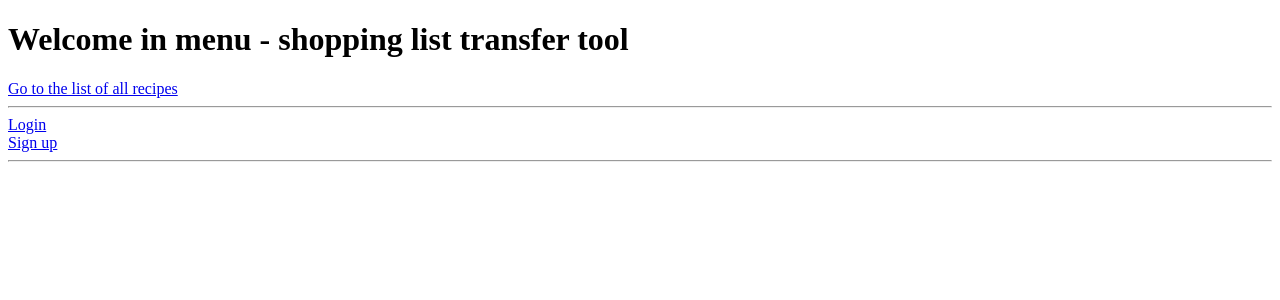
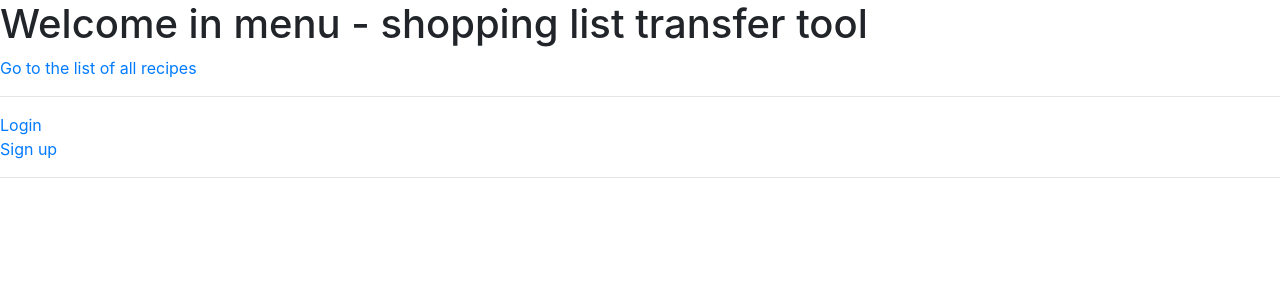
Before and after one commit to emoranska/Django_menu_planner, a Django app: page / in a window 1280 px wide. Shown: the top 300 px of the page. Run offline with Django 3.2, Linux system fonts and the light colour scheme; some libraries are stand-ins or nearby versions.

Commit message:
Bootstrap added to base.html

```diff
--- a/menu_planner/backend/templates/base.html
+++ b/menu_planner/backend/templates/base.html
@@ -3,6 +3,9 @@
 <html lang="en">
 <head>
     <meta charset="utf-8">
+    <meta name="viewport" content="width=device-width, initial-scale=1, shrink-to-fit=no">
+    <link rel="stylesheet" href="https://stackpath.bootstrapcdn.com/bootstrap/4.4.1/css/bootstrap.min.css"
+          integrity="sha384-Vkoo8x4CGsO3+Hhxv8T/Q5PaXtkKtu6ug5TOeNV6gBiFeWPGFN9MuhOf23Q9Ifjh" crossorigin="anonymous">
     <title>Menu planner</title>
 </head>
 
```
